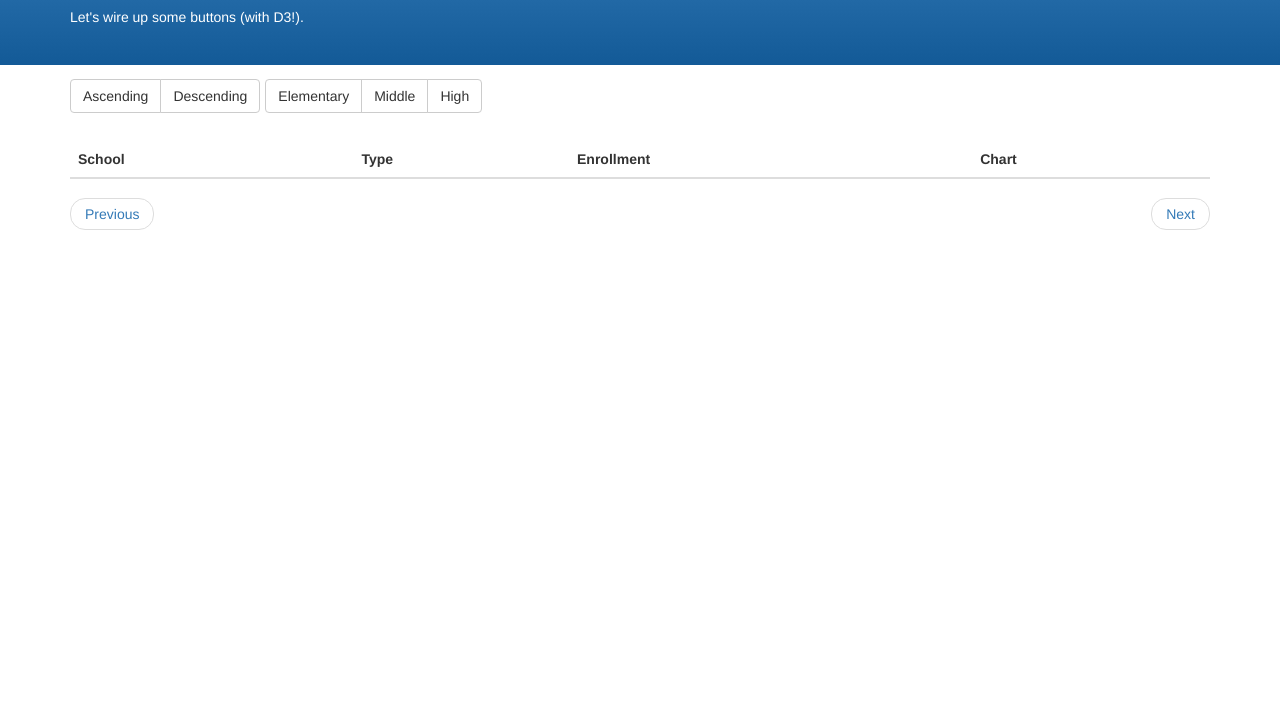
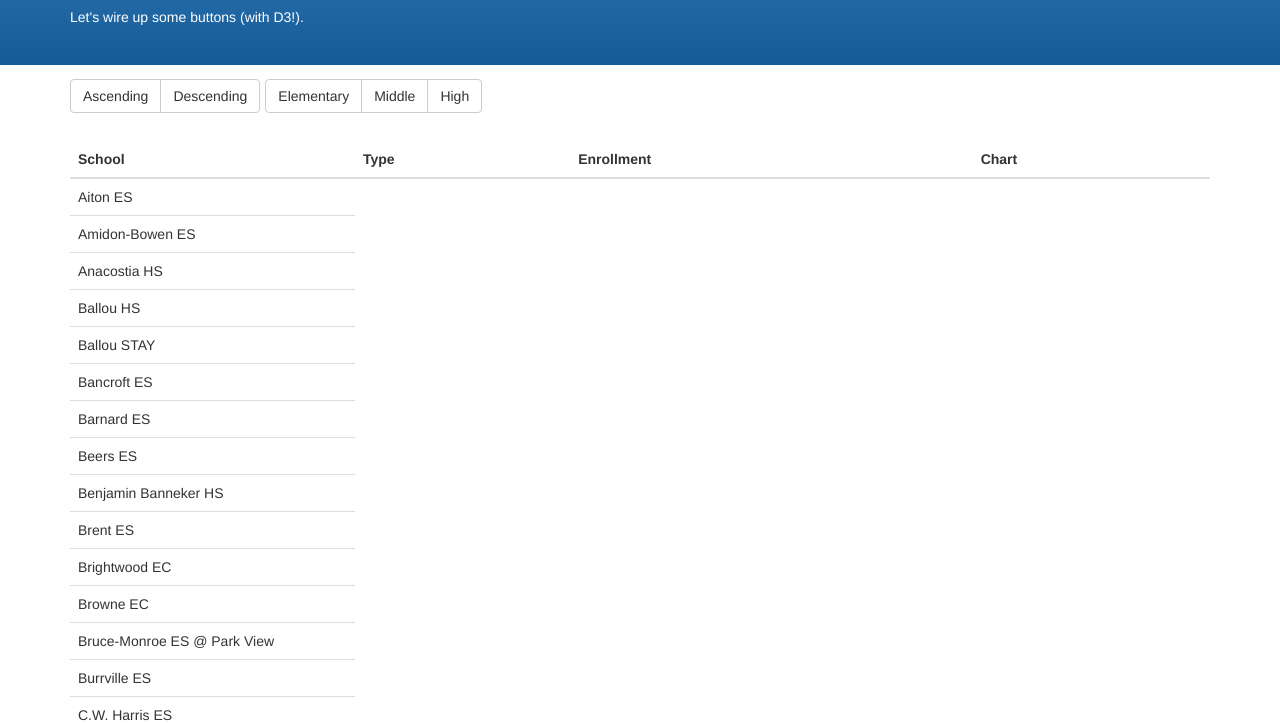
Before and after one commit to JHU-DataViz-Summer16/week-3-data-join, a plain HTML site: page week-3-data-join.html in a window 1280 px wide. Shown: the part 77-800 px from the top of the page. Drawn offline with nearby package versions, Linux system fonts and the light colour scheme.

Commit message:
Create <td> element containing school name

```diff
--- a/week-3-data-join.html
+++ b/week-3-data-join.html
@@ -221,8 +221,13 @@
     .enter()
     .append("tr");
 
-  // You should now see an array of <tr> elements printed out to the console, each of which should contain a __data__ property containing one object from our JSON array.
-  console.log(rows);
+  // If you run, console.log(rows), you should now see an array of <tr> elements printed out to the console, each of which should contain a __data__ property containing one object from our JSON array.
+  // console.log(rows);
+
+  // Take the rows variable and append a <td> elements containing d.name - the name of each schools for each bound data element.
+  rows.append("td")
+    .html(function(d) { return d.name });
+
 
 
 
```
